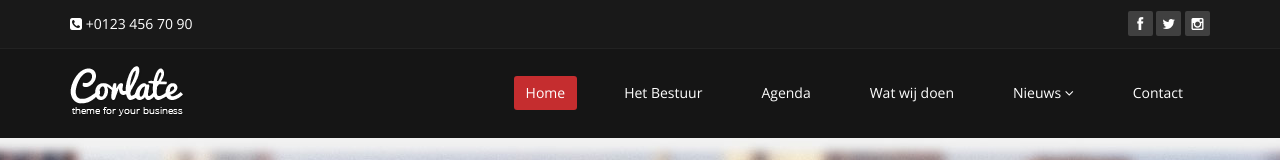
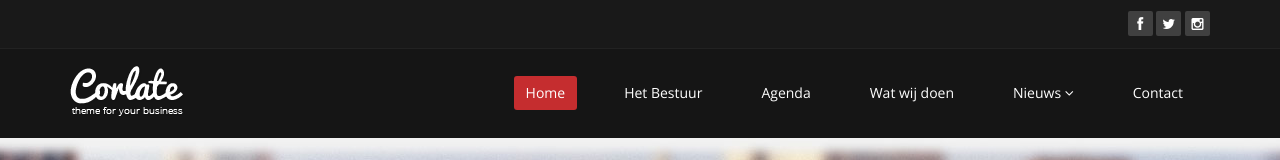
Before and after one commit to DutchKid/JA_nieuwe_website, a plain HTML site: page corlate-design/index.html in a window 1280 px wide. Shown: the top 160 px of the page. Drawn offline with nearby package versions, Linux system fonts and the light colour scheme.

Commit message:
Update index.html

```diff
--- a/corlate-design/index.html
+++ b/corlate-design/index.html
@@ -32,7 +32,6 @@
             <div class="container">
                 <div class="row">
                     <div class="col-sm-6 col-xs-4">
-                        <div class="top-number"><p><i class="fa fa-phone-square"></i>  +0123 456 70 90</p></div>
                     </div>
                     <div class="col-sm-6 col-xs-8">
                        <div class="social">
```
